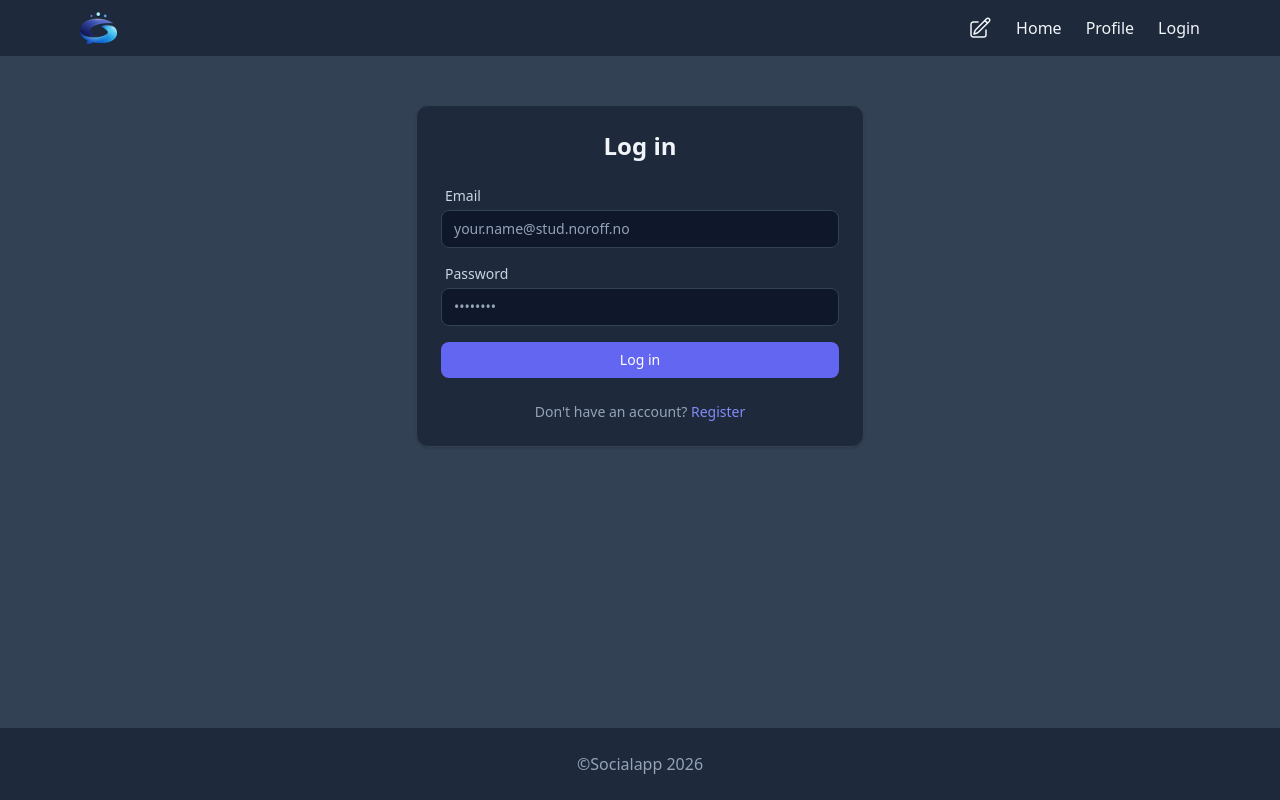
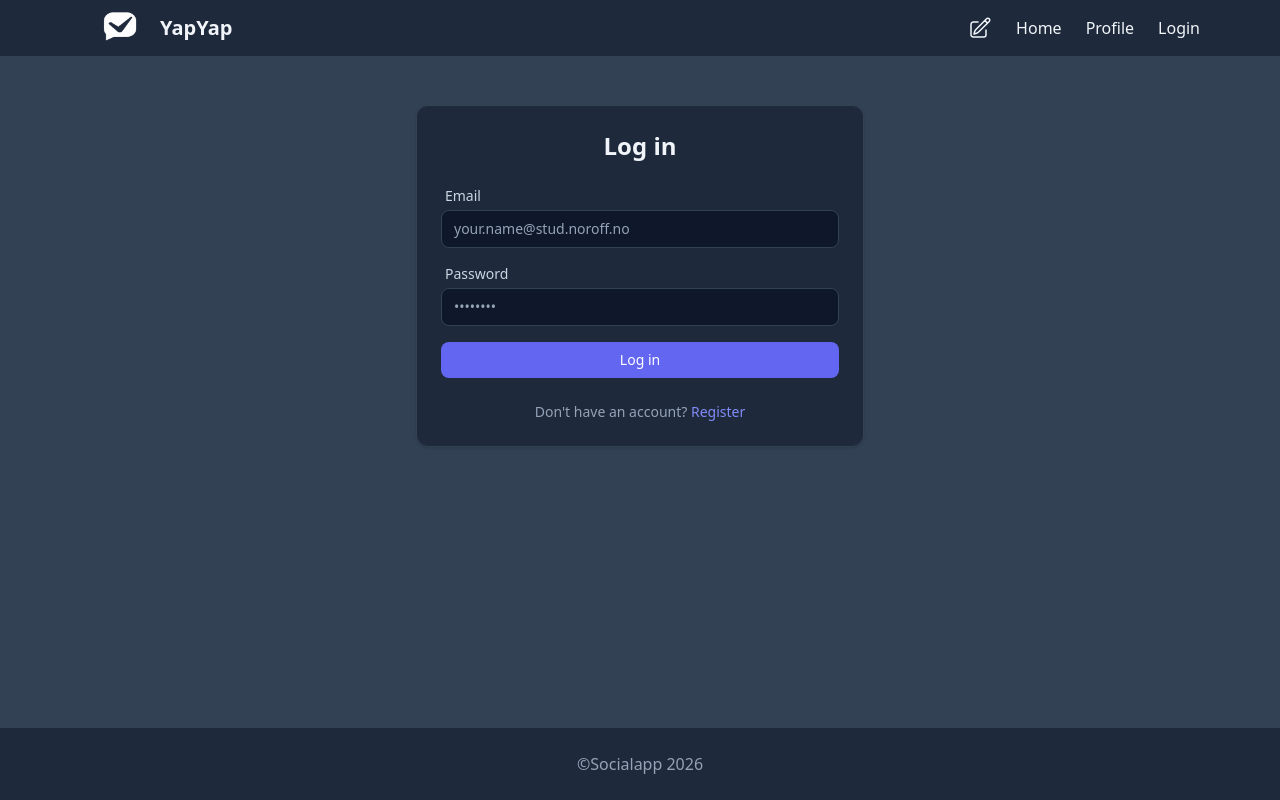
Before and after one commit to AlexanderLislelid/social-media-app, a website built with Vite: page index.html in a window 1280 px wide. Built offline with nearby package versions, Linux system fonts and the light colour scheme.

Commit message:
add new logo and brand name to navbar

```diff
--- a/index.html
+++ b/index.html
@@ -9,16 +9,16 @@
   <body class="bg-slate-700 flex flex-col min-h-screen">
     <nav class="bg-slate-800 border-b border-slate-700 text-slate-100">
       <div
-        class="max-w-6xl mx-auto px-4 py-3 flex items-center justify-between"
+        class="max-w-6xl mx-auto px-4 h-14 flex items-center justify-between"
       >
-        <a href="#/"
-          ><span class="text-lg font-semibold">
-            <img
-              src="./src/assets/socialapp_logo_icon_navbar_clean.png"
-              class="h-8 w-auto"
-              alt="SocialApp logo"
-            /> </span
-        ></a>
+        <a href="#/" class="flex items-center">
+          <img
+            src="./src/assets/basic-logo.png"
+            class="h-20 w-auto"
+            alt="SocialApp logo"
+          />
+          <h1 class="text-xl font-extrabold text-slate-100">YapYap</h1>
+        </a>
         <ul class="flex gap-6">
           <li>
             <a href="#/create"
```
Also changed, not shown: src/assets/basic-logo.png (added), src/assets/logo.png (added), src/assets/socialapp_logo_icon_navbar_clean.png (deleted).
